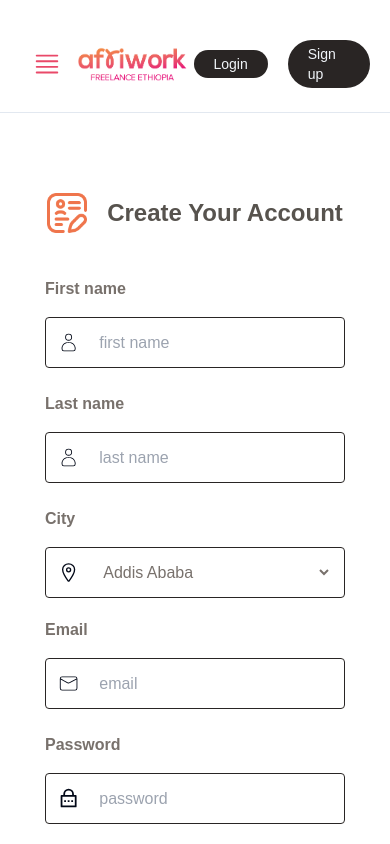
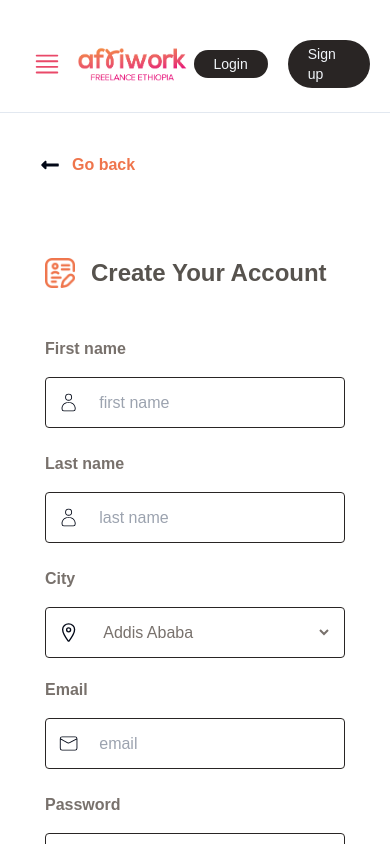
Before and after one commit to hariyebk/freelance-ethiopia-clone, a React (Vite) app: page /register in a window 390 px wide. Built offline with nearby package versions, Linux system fonts and the light colour scheme.

Commit message:
going back

```diff
--- a/src/pages/Register.tsx
+++ b/src/pages/Register.tsx
@@ -1,9 +1,16 @@
+import { FaLongArrowAltLeft } from "react-icons/fa";
 import UserForm from "../shared/Forms/UserForm";
 import FormHeader from "../shared/pieces/FormHeader";
+import { useNavigate } from "react-router-dom";
 
 export default function Register() {
+    const navigate = useNavigate()
     return (
-        <section className="mt-10">
+        <section className="lg:mt-10">
+            <div className="hidden max-lg:flex ml-10 mt-10 items-center gap-3 cursor-pointer hover:text-primary" onClick={() => navigate(-1)}>
+                <FaLongArrowAltLeft style = {{fontSize: "20px"}} />
+                <p className="text-primary font-palanquin font-semibold"> Go back </p>
+            </div>
             <UserForm newUser={true} FormHeader={
                 <FormHeader imageAddress="/Icons/edit-profile.png" title="Create Your Account" />
             } FormButtons={
--- a/src/shared/Forms/UserForm.tsx
+++ b/src/shared/Forms/UserForm.tsx
@@ -3,7 +3,6 @@ import { useForm } from "react-hook-form"
 import * as z from "zod"
 import { signupValidation } from "../../lib/validation"
 import { Form, FormControl, FormField, FormItem, FormLabel, FormMessage } from "../../components/ui/form"
-// import { useNavigate } from "react-router-dom"
 import { IoLocationOutline } from "react-icons/io5"
 import { CiMail, CiUser } from "react-icons/ci"
 import { FiUsers } from "react-icons/fi"
@@ -27,7 +26,6 @@ interface UserFormProps {
 }
 
 export default function UserForm({user, newUser, FormHeader, FormButtons} : UserFormProps) {
-    // const navigate = useNavigate()
 
     const form = useForm<z.infer<typeof  signupValidation>>({
         resolver: zodResolver(signupValidation),
@@ -48,10 +46,10 @@ export default function UserForm({user, newUser, FormHeader, FormButtons} : User
 
     }
     return (
-        <section className="w-full min-h-screen flex items-start justify-center mt-10 mb-20">
+        <section className="w-full min-h-screen flex items-start justify-center max-lg:3 mt-10 mb-20">
             <Form {...form}>
                 <form onSubmit={form.handleSubmit(onSubmit)} className="flex flex-col justify-start gap-3">
-                    <div className="flex justify-center">
+                    <div className="w-full flex items-start">
                         {FormHeader}
                     </div>
                     <main className="mt-4">
--- a/src/shared/Profile/EditPages/EditUserDetails.tsx
+++ b/src/shared/Profile/EditPages/EditUserDetails.tsx
@@ -1,9 +1,16 @@
+import { FaLongArrowAltLeft } from "react-icons/fa";
 import UserDetailsForm from "../../Forms/UserForm";
 import FormHeader from "../../pieces/FormHeader";
+import { useNavigate } from "react-router-dom";
 
 export default function EditUserDetails() {
+    const navigate = useNavigate()
     return (
         <section className="w-full min-h-screen">
+            <div className="hidden max-lg:flex ml-10 mt-10 items-center gap-3 cursor-pointer hover:text-primary" onClick={() => navigate(-1)}>
+                <FaLongArrowAltLeft style = {{fontSize: "20px"}} />
+                <p className="text-primary font-palanquin font-semibold"> Go back </p>
+            </div>
             <div className="mx-48 flex flex-col flex-1 items-start">
                 <UserDetailsForm newUser={false} FormHeader={
                     <FormHeader imageAddress="/Icons/edit-profile.png" title="Update Your Profile" />
--- a/src/shared/pieces/FormHeader.tsx
+++ b/src/shared/pieces/FormHeader.tsx
@@ -1,13 +1,22 @@
+import { FaLongArrowAltLeft } from "react-icons/fa";
+import { useNavigate } from "react-router-dom";
 interface FormHeaderProps {
     title: string,
     imageAddress: string
 }
 
 export default function FormHeader({title, imageAddress}: FormHeaderProps) {
+    const navigate = useNavigate()
     return (
-        <div className="flex items-center gap-5 max-lg:mt-10 my-4">
-            <img src={imageAddress} width={40} height={40} alt="form-icon"/>
-            <h2 className="max-lg:text-2xl text-3xl text-stone-600 font-palanquin font-bold "> {title} </h2>
+        <div className="w-full flex gap-56 max-lg:mt-10 mb-5">
+            <div className="hidden lg:flex items-center gap-3 cursor-pointer hover:text-primary" onClick={() => navigate(-1)}>
+                <FaLongArrowAltLeft style = {{fontSize: "20px"}} />
+                <p className="text-primary font-palanquin font-semibold"> Go back </p>
+            </div>
+            <div className="flex items-center gap-4">
+                <img src={imageAddress} width={30} height={30} alt="form-icon"/>
+                <h2 className="text-2xl text-stone-600 font-palanquin font-bold "> {title} </h2>
+            </div>
         </div>
     )
 }
```
